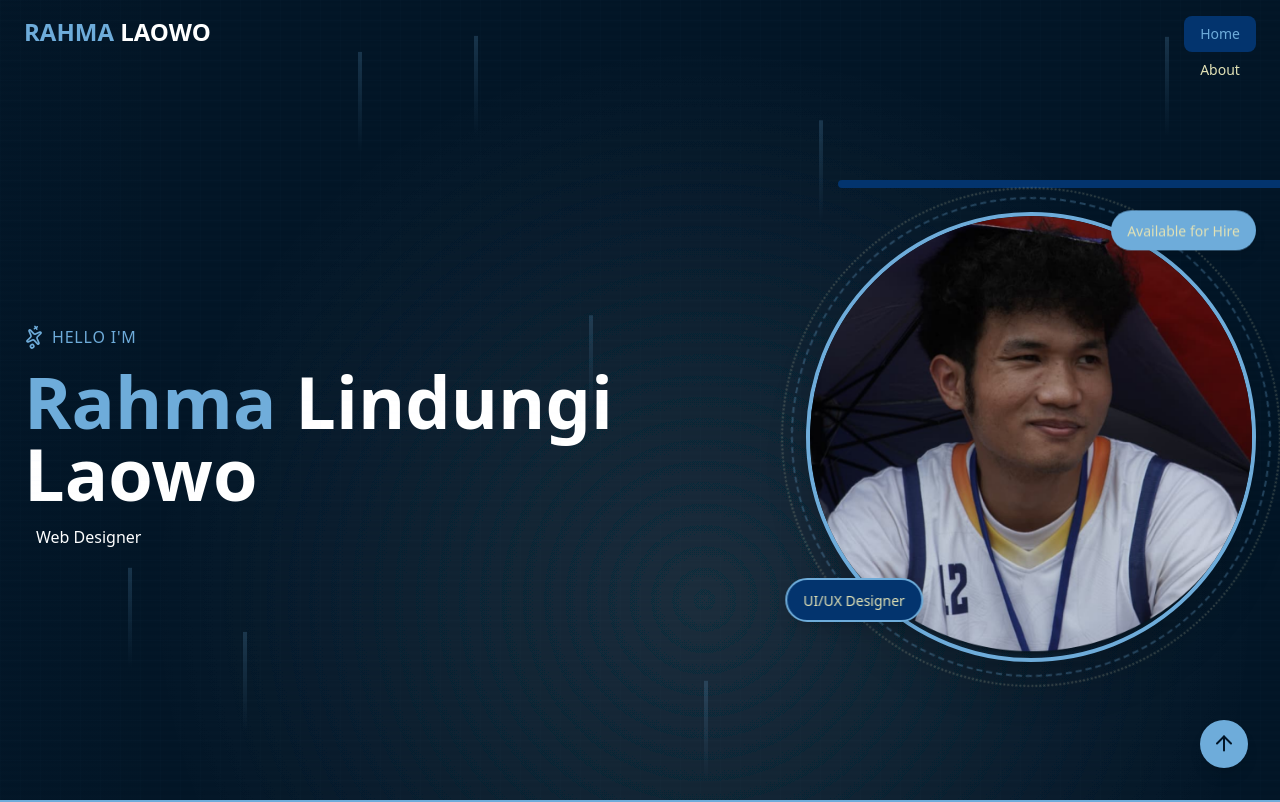
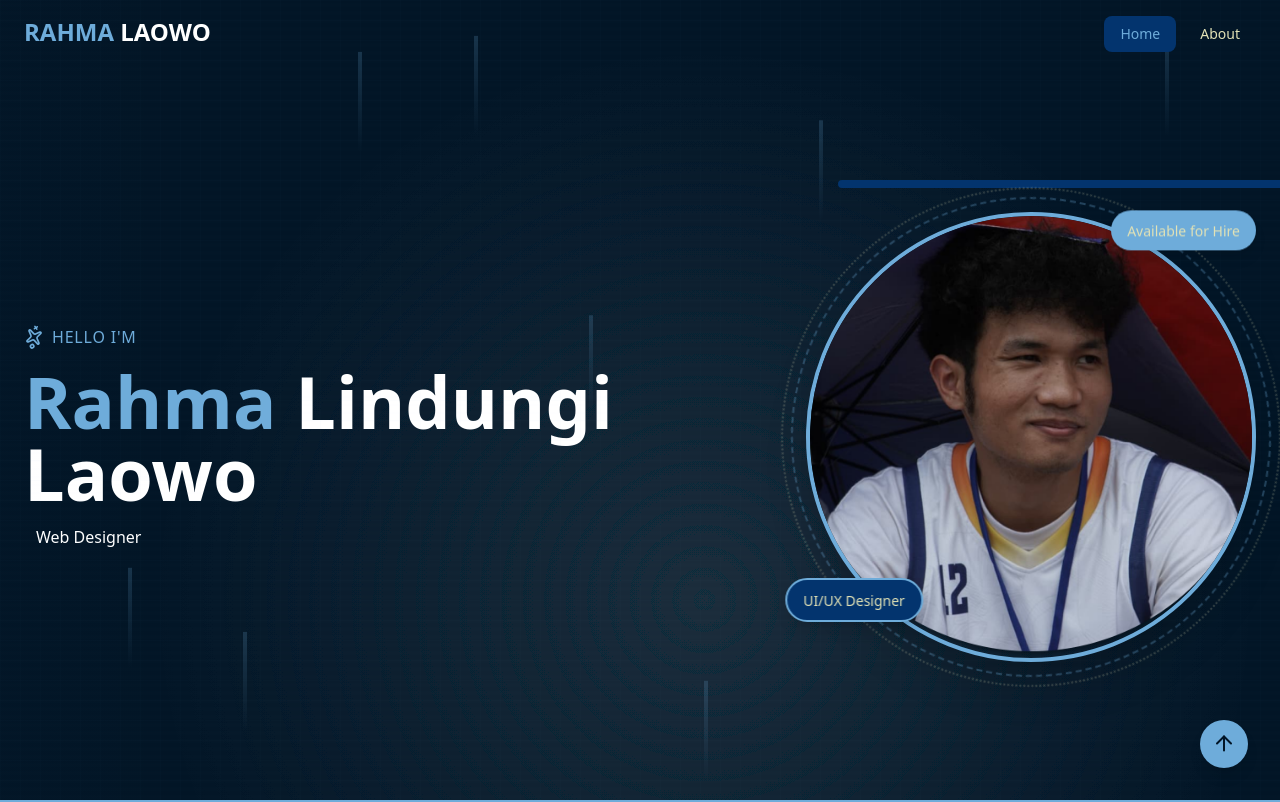
Before and after one commit to LindungiLw/my-profile-portofolio, a React (Vite) app: page / in a window 1280 px wide. Shown: the top 802 px of the page. Built offline with nearby package versions, Linux system fonts and the light colour scheme.

Commit message:
Update navigation navbar

```diff
--- a/src/navigation.tsx
+++ b/src/navigation.tsx
@@ -58,7 +58,7 @@ export const Navigation = () => {
           </Link>
 
           {/* Desktop Menu Settings */}
-          <div>
+          <div className="hidden lg:flex items-center gap-2">
             {menuItems.map((item, index) => (
               <Link key={index} to={item.path} className="relative group">
                 <motion.div
```
